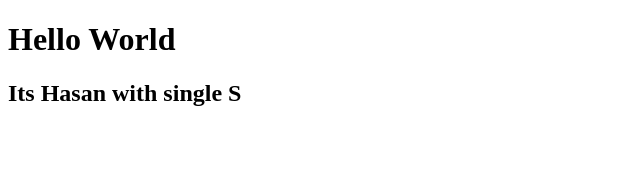
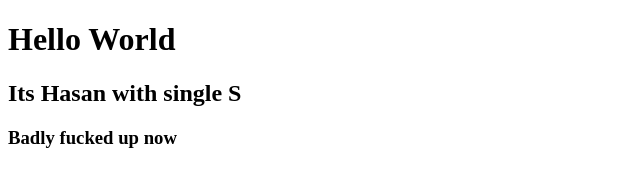
Before and after one commit to HasanAftab007/FirstGit, a plain HTML site: page index.html in a window 1280 px wide. Shown: the whole page, without its empty margins (0-640 px from the left). Drawn offline with Linux system fonts and the light colour scheme.

Commit message:
updated index.html

```diff
--- a/index.html
+++ b/index.html
@@ -9,5 +9,6 @@
 <body>
     <h1> Hello World</h1>
     <h2>Its Hasan with single S</h2>
+    <h3> Badly fucked up now </h3>
 </body>
 </html>
```
